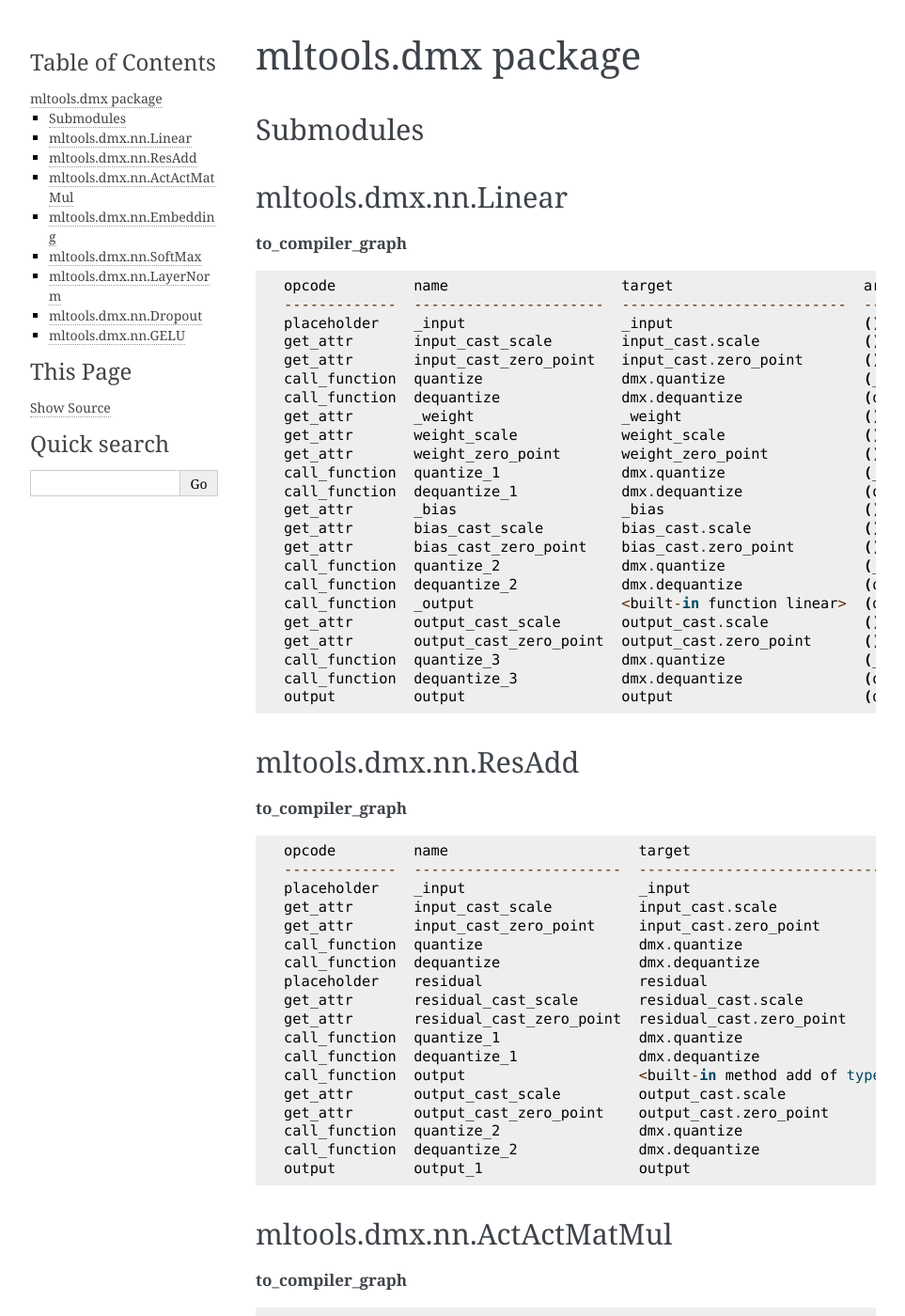
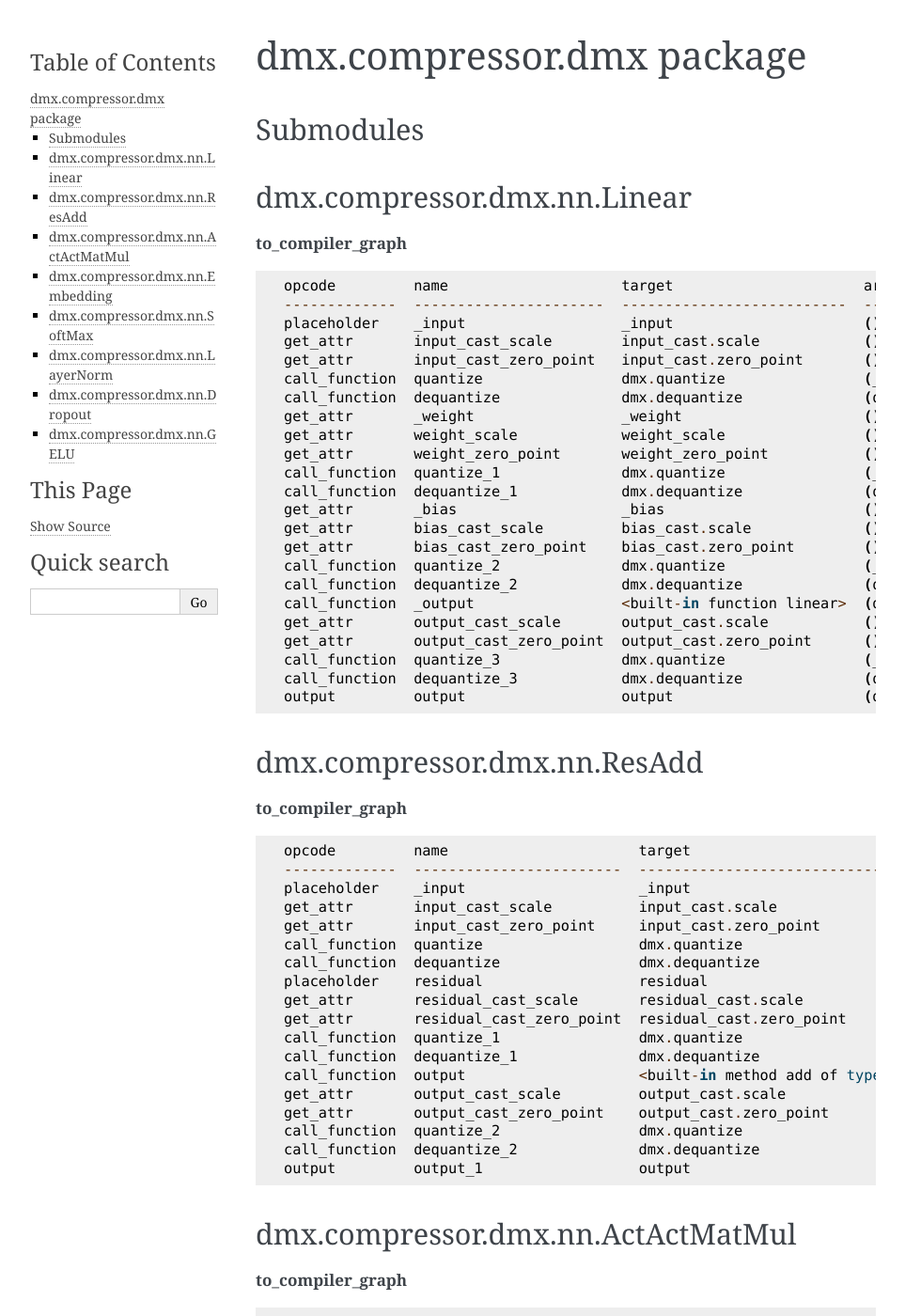
Before and after one commit to d-matrix-ai/dmx-compressor, a Sphinx documentation site: the page built from docs/mltools.dmx.rst, in a window 1280 px wide and 1400 px high. Shown: the whole window at 94% size, without its empty margins (148-1111 px from the left). Built offline with Sphinx 7.4.7, drawn with Linux system fonts in a browser that asks for light colours; pages that are not in the unit, such as notebooks, are missing from menus; some of the changed text lies outside the part shown.

Commit message:
rename mltools -> dmx.compressor in docstring

```diff
--- a/docs/mltools.dmx.rst
+++ b/docs/mltools.dmx.rst
@@ -1,10 +1,10 @@
-mltools.dmx package
+dmx.compressor.dmx package
 ===================
 
 Submodules
 ----------
 
-mltools.dmx.nn.Linear
+dmx.compressor.dmx.nn.Linear
 ----------------------------
 **to_compiler_graph**
 
@@ -35,7 +35,7 @@ mltools.dmx.nn.Linear
    output         output                  output                      (dequantize_3,)                                               {}
 
 
-mltools.dmx.nn.ResAdd
+dmx.compressor.dmx.nn.ResAdd
 ----------------------------
 **to_compiler_graph**
 
@@ -60,7 +60,7 @@ mltools.dmx.nn.ResAdd
    call_function  dequantize_2              dmx.dequantize                                          (quantize_2, output_cast_scale, output_cast_zero_point)            {}
    output         output_1                  output                                                  (dequantize_2,)                                                    {}
 
-mltools.dmx.nn.ActActMatMul
+dmx.compressor.dmx.nn.ActActMatMul
 ----------------------------------
 **to_compiler_graph**
 
@@ -86,7 +86,7 @@ mltools.dmx.nn.ActActMatMul
    output         output_1                    output                                                     (dequantize_2,)                                                          {}
 
 
-mltools.dmx.nn.Embedding
+dmx.compressor.dmx.nn.Embedding
 -------------------------------
 **to_compiler_graph**
 
@@ -99,7 +99,7 @@ mltools.dmx.nn.Embedding
    call_function  embedding  <function embedding at 0x7f9e211aadd0>  (input_1, weight)  {'padding_idx': None, 'max_norm': None, 'norm_type': 2.0, 'scale_grad_by_freq': False, 'sparse': False}
    output         output     output                                  (embedding,)       {}
 
-mltools.dmx.nn.SoftMax
+dmx.compressor.dmx.nn.SoftMax
 -----------------------------
 **to_compiler_graph**
 
@@ -111,7 +111,7 @@ mltools.dmx.nn.SoftMax
    call_function  softmax  <function softmax at 0x7f9e211aa7a0>  (_input,)   {}
    output         output   output                                (softmax,)  {}
 
-mltools.dmx.nn.LayerNorm
+dmx.compressor.dmx.nn.LayerNorm
 -------------------------------
 **to_compiler_graph**
 
@@ -135,7 +135,7 @@ mltools.dmx.nn.LayerNorm
    call_function  ln                    <function layer_norm at 0x7f9e211ab1c0>  (_input, normalized_shape, quantize, dequantize_1, eps)  {}
    output         output                output                                   (ln,)                                                    {}
 
-mltools.dmx.nn.Dropout
+dmx.compressor.dmx.nn.Dropout
 -----------------------------
 **to_compiler_graph**
 
@@ -147,7 +147,7 @@ mltools.dmx.nn.Dropout
    call_function  dropout  <function dropout at 0x7f9e211a9bd0>  (input_1,)  {'p': 0.5, 'training': True, 'inplace': False}
    output         output   output                                (dropout,)  {}
 
-mltools.dmx.nn.GELU
+dmx.compressor.dmx.nn.GELU
 --------------------------
 **to_compiler_graph**
 
--- a/docs/scripts/qdq_doc_string.py
+++ b/docs/scripts/qdq_doc_string.py
@@ -1,6 +1,6 @@
-from mltools.utils.fx.visualize_graph import visualize_graph
+from dmx.compressor.utils.fx.visualize_graph import visualize_graph
 import torch
-from mltools.dmx import nn
+from dmx.compressor.dmx import nn
 
 BATCH_SIZE = 16
 SEQ_LEN = 1024
--- a/docs/scripts/qdq_graphs.py
+++ b/docs/scripts/qdq_graphs.py
@@ -1,6 +1,6 @@
-from mltools.utils.fx.visualize_graph import visualize_graph
+from dmx.compressor.utils.fx.visualize_graph import visualize_graph
 import torch
-from mltools.dmx import nn
+from dmx.compressor.dmx import nn
 
 BATCH_SIZE = 16
 SEQ_LEN = 1024
```
Also changed, not shown: CHANGELOG.md (+1 -1 lines), docs/index.rst (+6 -6 lines), 5 other files.
